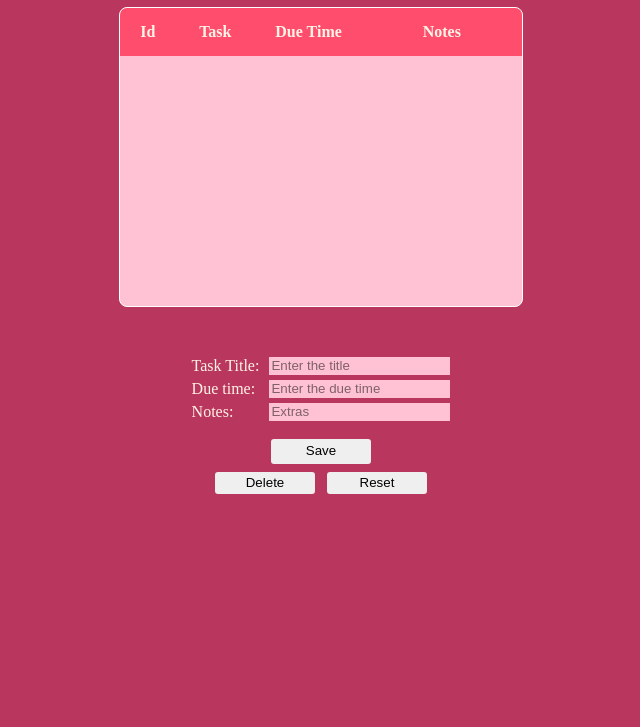
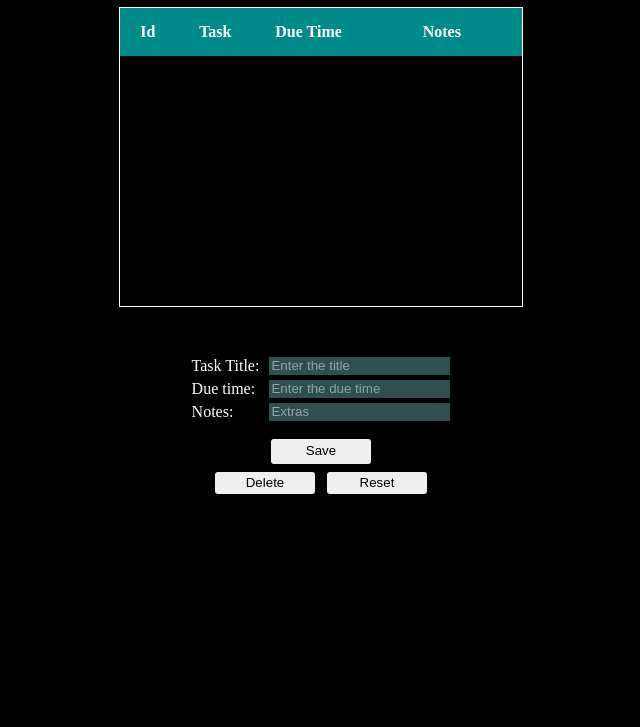
Before and after one commit to delta68/delta68.github.io, a plain HTML site: page htmlFiles/tasks.html in a window 1280 px wide. Shown: the part 73-800 px from the top of the page, without its empty margins (319-959 px from the left). Drawn offline with Linux system fonts and the light colour scheme.

Commit message:
Revert "Changed the background color to Pink"
This reverts commit 85f49a4c229e52a805639c84c671da456e5b196a.

```diff
--- a/css/tasks.css
+++ b/css/tasks.css
@@ -1,6 +1,6 @@
 body {
-  background-color: #b9375e;
-  color: #fff3e6;
+  background-color: black;
+  color: white;
 }
 #main {
   text-align: center;
@@ -40,13 +40,11 @@ td {
   width: 160px;
 }
 #mainTable {
-  background-color: #ffc2d4;
   display: block;
   width: fit-content;
   margin: 0 auto;
   white-space: nowrap;
   border: 1px solid white;
-  border-radius: 8px;
   overflow-y: auto;
   height: 300px;
   border-collapse: collapse;
@@ -65,7 +63,7 @@ td {
   -webkit-box-shadow: inset 0 0 6px rgba(255, 255, 255, 1);
 }
 th {
-  background-color: #ff4d6d;
+  background-color: darkcyan;
 }
 #inpDiv {
   text-align: left;
@@ -79,12 +77,12 @@ th {
 .inp {
   grid-column-start: 2;
   grid-column-end: 3;
-  background-color: #ffc2d4;
+  background-color: darkslategrey;
   border: none;
-  color: black;
+  color: white;
 }
 .inp::placeholder {
-  color: black;
+  color: aliceblue;
   opacity: 0.5;
 }
 .inpLabels {
```
